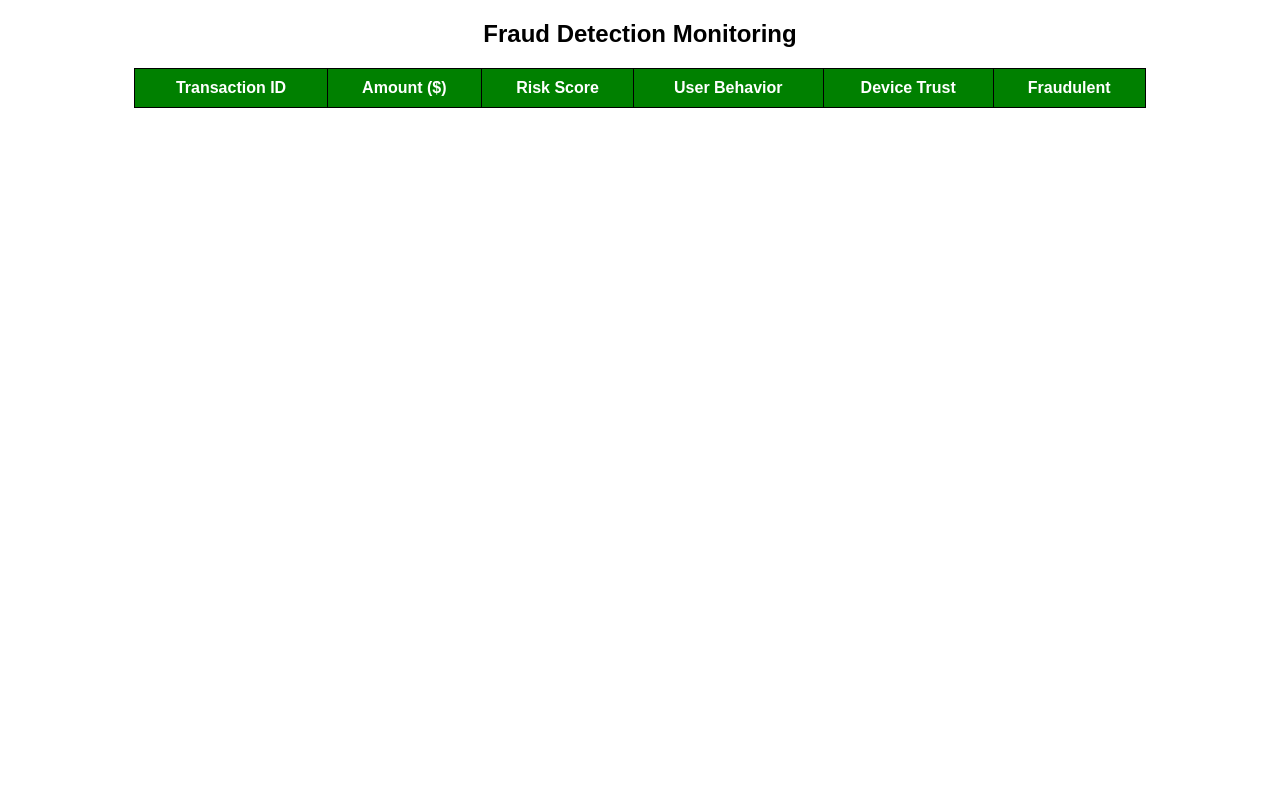
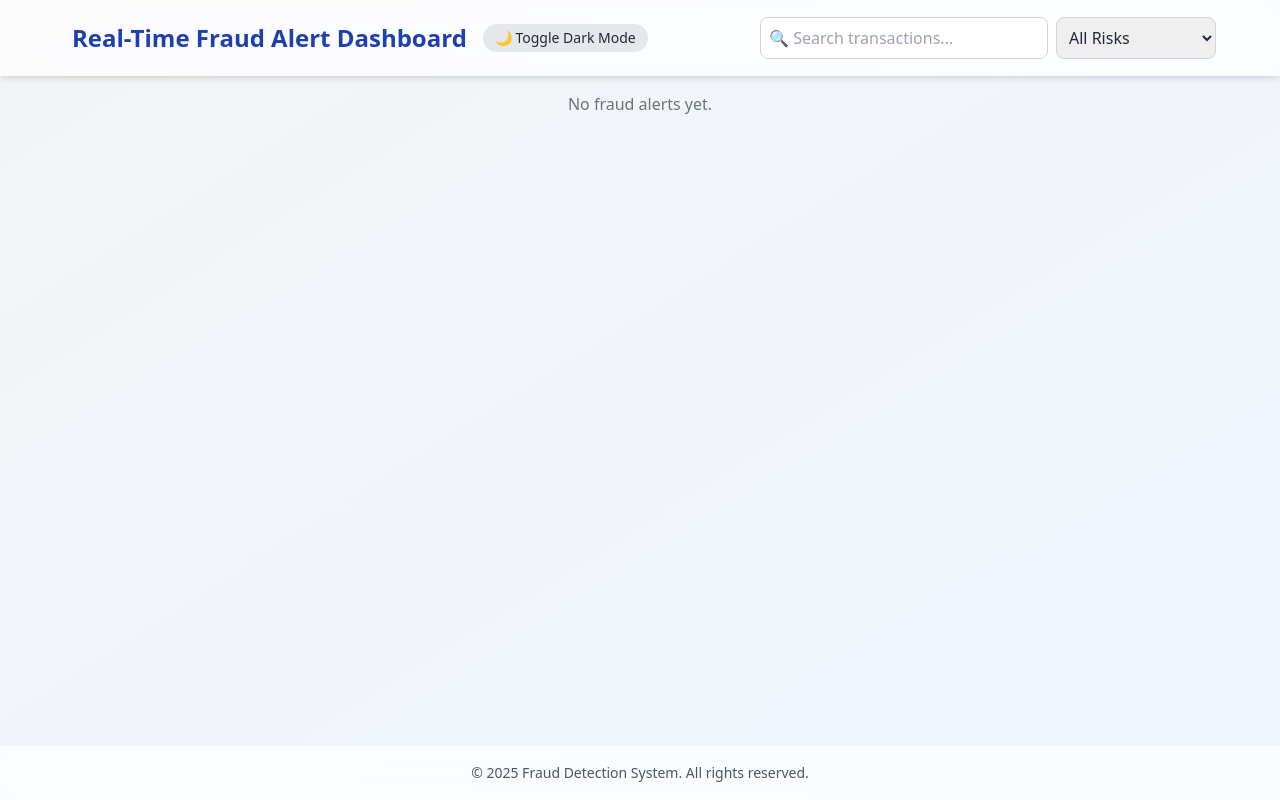
Before and after one commit to MIRSHAHANANKM/BQML-for-real-time-fraud-detection, a Flask app: page / in a window 1280 px wide. Run offline with Flask 3, Linux system fonts and the light colour scheme; lists and menus that the app fills with data are empty; some libraries are stand-ins or nearby versions.

Commit message:
Initial commit

```diff
--- a/meta_learning/meta_fraud_api.py
+++ b/meta_learning/meta_fraud_api.py
@@ -20,4 +20,4 @@ def predict():
     return jsonify({"fraud_probability": prediction, "is_fraud": is_fraud})
 
 if __name__ == "__main__":
-    app.run(debug=True)
+    app.run(debug=True, port=5500)
--- a/quantum/quantum_fraud_api.py
+++ b/quantum/quantum_fraud_api.py
@@ -19,4 +19,4 @@ def predict():
     return jsonify({"fraud_probability": prediction, "is_fraud": is_fraud})
 
 if __name__ == "__main__":
-    app.run(debug=True)
+    app.run(debug=True, port=5000)
--- a/web_ui/app.py
+++ b/web_ui/app.py
@@ -1,61 +1,58 @@
-from flask import Flask, render_template, jsonify
-from flask_socketio import SocketIO, emit
-from confluent_kafka import Consumer, KafkaException
+import eventlet
+eventlet.monkey_patch()
+
+from flask import Flask, render_template
+from flask_socketio import SocketIO
 import threading
-import json
+import time
+import random
 
+
+# Initialize Flask and SocketIO
 app = Flask(__name__)
-socketio = SocketIO(app, cors_allowed_origins="*")
+socketio = SocketIO(app, cors_allowed_origins="*", async_mode='eventlet')
 
-# Kafka Consumer Configuration
-KAFKA_TOPIC = 'fraud_transactions'
-KAFKA_BROKER = 'localhost:9092'
-
-consumer_config = {
-    'bootstrap.servers': KAFKA_BROKER,
-    'group.id': 'fraud-monitor-group',
-    'auto.offset.reset': 'latest'
-}
-consumer = Consumer(consumer_config)
-consumer.subscribe([KAFKA_TOPIC])
-
-def consume_fraud_data():
-    """Consumes real-time fraud data from Kafka and emits updates via SocketIO."""
-    try:
-        while True:
-            msg = consumer.poll(1.0)
-            if msg is None:
-                continue
-            if msg.error():
-                if msg.error().code() == KafkaException._PARTITION_EOF:
-                    continue
-                print(f"Kafka Consumer Error: {msg.error()}")
-                break
-
-            try:
-                transaction = json.loads(msg.value().decode('utf-8'))
-                socketio.emit('fraud_update', transaction, namespace='/fraud')  # Send data to frontend
-                print(f"Sent Fraud Alert: {transaction}")
-            except json.JSONDecodeError:
-                print("Error decoding JSON message from Kafka")
-    except Exception as e:
-        print(f"Error in Kafka consumer thread: {e}")
-    finally:
-        consumer.close()
-
-# Start Kafka Consumer in a Background Thread
-thread = threading.Thread(target=consume_fraud_data)
-thread.daemon = True
-thread.start()
-
+# Route for dashboard
 @app.route('/')
 def index():
     return render_template('index.html')
 
-@app.route('/health')
-def health_check():
-    """Simple health check for monitoring purposes."""
-    return jsonify({"status": "running", "kafka_topic": KAFKA_TOPIC})
 
+# Background function to emit fake fraud alerts every few seconds
+def emit_fake_fraud_alerts():
+    while True:
+        alert = generate_fake_alert()
+        print("🚨 Sending alert:", alert)
+        socketio.emit('fraud_update', alert)
+        time.sleep(3)
+
+
+# Utility function to generate a fake alert
+def generate_fake_alert():
+    return {
+        "transaction_id": random.randint(1000, 9999),
+        "amount": round(random.uniform(50, 5000), 2),
+        "risk_score": round(random.uniform(0, 1), 2),
+        "user_behavior": round(random.uniform(0, 1), 2),
+        "device_trust": round(random.uniform(0, 1), 2),
+        "signup_time": time.strftime('%Y-%m-%d %H:%M:%S'),
+        "purchase_time": time.strftime('%Y-%m-%d %H:%M:%S'),
+        "device_id": f"device_{random.randint(100, 999)}",
+        "browser": random.choice(["Chrome", "Firefox", "Safari"]),
+        "source": random.choice(["ad", "organic", "referral"]),
+        "age": random.randint(18, 60)
+    }
+
+
+# Start background thread for emitting alerts
+def start_background_thread():
+    alert_thread = threading.Thread(target=emit_fake_fraud_alerts)
+    alert_thread.daemon = True
+    alert_thread.start()
+
+
+# Entry point
 if __name__ == '__main__':
-    socketio.run(app, debug=True, port=5500)
+    start_background_thread()
+    print(" Real-time fraud alert server running on http://127.0.0.1:5000")
+    socketio.run(app, host='127.0.0.1', port=5000)
--- a/web_ui/templates/index.html
+++ b/web_ui/templates/index.html
@@ -1,58 +1,135 @@
 <!DOCTYPE html>
-<html lang="en">
+<html lang="en" class="transition-colors duration-300">
+
 <head>
   <meta charset="UTF-8">
-    <meta name="viewport" content="width=device-width, initial-scale=1.0">
-    <title>Fraud Detection Monitoring</title>
-    <script src="https://cdnjs.cloudflare.com/ajax/libs/socket.io/4.0.1/socket.io.js"></script>
+  <meta name="viewport" content="width=device-width, initial-scale=1">
+  <title>Real-Time Fraud Alert Dashboard</title>
+  <link rel="stylesheet" href="https://cdn.jsdelivr.net/npm/tailwindcss@2.2.19/dist/tailwind.min.css">
+  <script src="https://cdn.socket.io/4.5.4/socket.io.min.js"></script>
   <style>
-        body { font-family: Arial, sans-serif; text-align: center; }
-        table { width: 80%; margin: 20px auto; border-collapse: collapse; }
-        th, td { padding: 10px; border: 1px solid black; text-align: center; }
-        th { background-color: green; color: white; }
-        .fraud-yes { color: red; font-weight: bold; }
-        .fraud-no { color: green; }
+    .glass-effect {
+      backdrop-filter: blur(8px) saturate(180%);
+      -webkit-backdrop-filter: blur(8px) saturate(180%);
+      background-color: rgba(255, 255, 255, 0.75);
+      border: 1px solid rgba(255, 255, 255, 0.18);
+    }
+    .dark .glass-effect {
+      background-color: rgba(30, 41, 59, 0.75);
+      border-color: rgba(255, 255, 255, 0.1);
+      color: #e2e8f0;
+    }
   </style>
 </head>
-<body>
 
-    <h2>Fraud Detection Monitoring</h2>
-    <table id="fraudTable">
-        <thead>
-            <tr>
-                <th>Transaction ID</th>
-                <th>Amount ($)</th>
-                <th>Risk Score</th>
-                <th>User Behavior</th>
-                <th>Device Trust</th>
-                <th>Fraudulent</th>
-            </tr>
-        </thead>
-        <tbody></tbody>
-    </table>
+<body class="bg-gradient-to-br from-gray-100 to-blue-50 dark:from-gray-900 dark:to-gray-800 text-gray-800 dark:text-gray-200 min-h-screen flex flex-col">
+  <header class="glass-effect sticky top-0 z-10 shadow-md p-4">
+    <div class="max-w-6xl mx-auto flex flex-col sm:flex-row sm:items-center sm:justify-between gap-2">
+      <div class="flex items-center gap-2">
+        <h1 class="text-2xl font-bold flex items-center gap-2 text-blue-800 dark:text-blue-300">
+          <span class="text-3xl animate-pulse"></span> Real-Time Fraud Alert Dashboard
+        </h1>
+        <button id="toggleDarkMode" class="ml-2 text-sm px-3 py-1 bg-gray-200 dark:bg-gray-700 rounded-full hover:bg-gray-300 dark:hover:bg-gray-600 transition">🌙 Toggle Dark Mode</button>
+      </div>
+      <div class="flex gap-2 flex-col sm:flex-row w-full sm:w-auto">
+        <input type="text" id="search" placeholder="🔍 Search transactions..."
+          class="w-full sm:w-72 p-2 border border-gray-300 dark:border-gray-600 rounded-lg focus:outline-none focus:ring-2 focus:ring-blue-400 dark:bg-gray-800">
+        <select id="riskFilter" class="w-full sm:w-40 p-2 border border-gray-300 dark:border-gray-600 rounded-lg focus:outline-none focus:ring-2 focus:ring-blue-400 dark:bg-gray-800">
+          <option value="all">All Risks</option>
+          <option value="high">High Risk</option>
+          <option value="medium">Medium Risk</option>
+          <option value="low">Low Risk</option>
+        </select>
+      </div>
+    </div>
+  </header>
+
+  <main class="flex-grow max-w-6xl mx-auto p-4">
+    <div id="alerts" class="grid gap-6 sm:grid-cols-2 lg:grid-cols-3">
+      <p id="no-alerts" class="text-gray-500 text-center col-span-full">No fraud alerts yet.</p>
+    </div>
+  </main>
+
+  <footer class="glass-effect text-sm text-gray-600 dark:text-gray-300 text-center py-4 border-t mt-6">
+    &copy; 2025 Fraud Detection System. All rights reserved.
+  </footer>
+
+  <audio id="alertSound" src="https://www.soundjay.com/button/sounds/beep-07.mp3" preload="auto"></audio>
 
   <script>
-        var socket = io.connect('http://' + document.domain + ':' + location.port + '/fraud');
+    const socket = io();
+    const alertsContainer = document.getElementById("alerts");
+    const noAlerts = document.getElementById("no-alerts");
+    const searchInput = document.getElementById("search");
+    const riskFilter = document.getElementById("riskFilter");
+    const alertSound = document.getElementById("alertSound");
 
-        socket.on('fraud_update', function(data) {
-            let tableBody = document.querySelector("#fraudTable tbody");
-            let tr = document.createElement("tr");
+    function getRiskColor(score) {
+      if (score >= 80) return "bg-red-500";
+      if (score >= 60) return "bg-yellow-400";
+      return "bg-green-500";
+    }
 
-            tr.innerHTML = `
-                <td>${data.transaction_id}</td>
-                <td>$${data.amount.toFixed(2)}</td>
-                <td>${data.risk_score}</td>
-                <td>${data.user_behavior}</td>
-                <td>${data.device_trust}</td>
-                <td class="${data.fraudulent ? 'fraud-yes' : 'fraud-no'}">
-                    ${data.fraudulent ? 'Yes' : 'No'}
-                </td>
+    function getRiskLevel(score) {
+      if (score >= 80) return "high";
+      if (score >= 60) return "medium";
+      return "low";
+    }
+
+    function createAlertCard(data) {
+      const card = document.createElement("div");
+      card.className = `glass-effect fraud-card p-5 shadow-xl rounded-2xl border border-gray-300 dark:border-gray-600 transition duration-300 ease-in-out hover:scale-[1.02] hover:shadow-2xl risk-${getRiskLevel(data.risk_score)}`;
+      card.innerHTML = `
+        <h2 class="text-lg font-bold text-red-600 mb-3 flex items-center gap-2">
+          <span class="inline-block px-3 py-1 text-white text-xs rounded-full ${getRiskColor(data.risk_score)} animate-pulse">
+            Risk Score: ${data.risk_score}
+          </span>
+          High Risk Transaction (ID: ${data.transaction_id})
+        </h2>
+        <ul class="text-sm space-y-1">
+          <li><strong> Amount:</strong> $${data.amount}</li>
+          <li><strong> User Behavior Score:</strong> ${data.user_behavior}</li>
+          <li><strong> Device Trust Score:</strong> ${data.device_trust}</li>
+          <li><strong> Signup Time:</strong> ${data.signup_time}</li>
+          <li><strong> Purchase Time:</strong> ${data.purchase_time}</li>
+          <li><strong> Device ID:</strong> ${data.device_id}</li>
+          <li><strong> Browser:</strong> ${data.browser}</li>
+          <li><strong> Source:</strong> ${data.source}</li>
+          <li><strong>User Age:</strong> ${data.age}</li>
+          <li class="text-xs text-gray-500 pt-2"><strong> Alert Received:</strong> ${new Date().toLocaleString()}</li>
+        </ul>
       `;
+      return card;
+    }
 
-            tableBody.prepend(tr);
-            if (tableBody.rows.length > 10) tableBody.deleteRow(-1); // Keep only 10 latest entries
+    function applySearchAndFilter() {
+      const query = searchInput.value.toLowerCase();
+      const filter = riskFilter.value;
+      const cards = alertsContainer.querySelectorAll(".fraud-card");
+      cards.forEach(card => {
+        const text = card.innerText.toLowerCase();
+        const matchesQuery = text.includes(query);
+        const matchesFilter = filter === "all" || card.classList.contains(`risk-${filter}`);
+        card.style.display = matchesQuery && matchesFilter ? "block" : "none";
+      });
+    }
+
+    socket.on("fraud_update", (data) => {
+      if (noAlerts) noAlerts.remove();
+      const card = createAlertCard(data);
+      alertsContainer.prepend(card);
+      alertSound.play();
+      applySearchAndFilter();
+    });
+
+    searchInput.addEventListener("input", applySearchAndFilter);
+    riskFilter.addEventListener("change", applySearchAndFilter);
+
+    // Dark Mode Toggle
+    const toggleDarkMode = document.getElementById("toggleDarkMode");
+    toggleDarkMode.addEventListener("click", () => {
+      document.documentElement.classList.toggle("dark");
     });
   </script>
-
 </body>
 </html>
```
Also changed, not shown: real_time_engine/kafka_consumer.py (+46 -28 lines), tests/test_blockchain.py (+19 -11 lines), tests/test_kafka.py (+17 -14 lines), 2 other files. Lines whose indentation alone changed are shown as unchanged.
